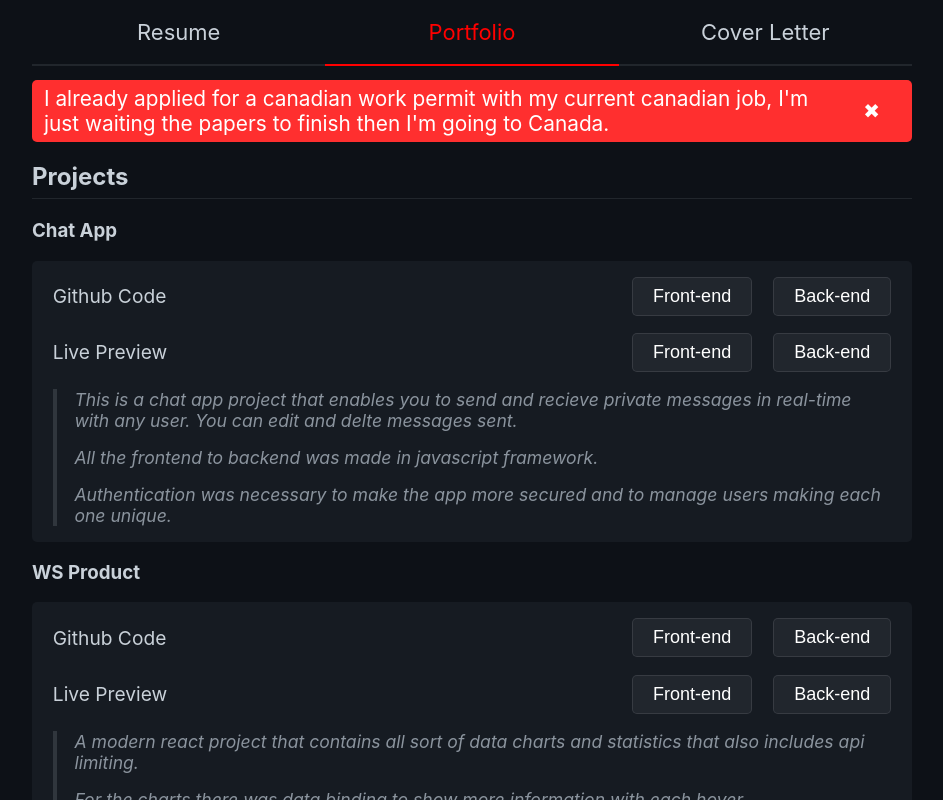
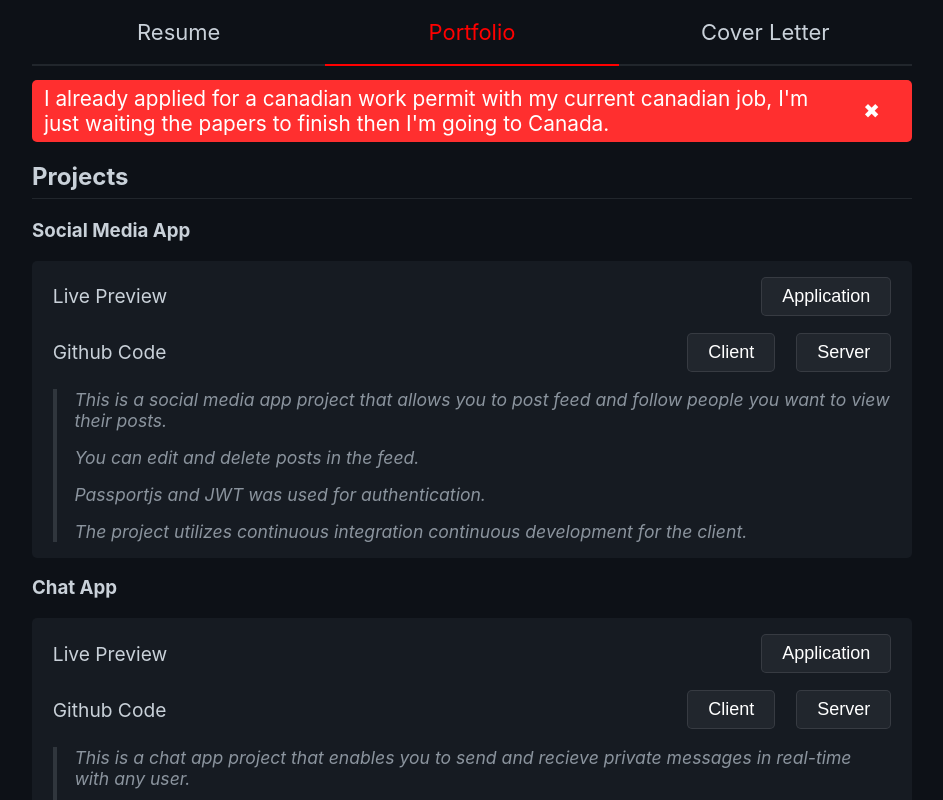
Before and after one commit to ahmadmarhaba/ahmadmarhaba.github.io, a React (Create React App) app: page / in a window 1280 px wide. Both pictures are taken after a click on the label "Portfolio". Shown: the top 800 px of the page, without its empty margins (168-1111 px from the left). Built offline with nearby package versions, Linux system fonts and the light colour scheme.

Commit message:
added new project

```diff
--- a/src/Component/Projects.js
+++ b/src/Component/Projects.js
@@ -7,27 +7,57 @@ function Projects() {
           <li><h2>Projects</h2></li>
           <li>
             <h3>
+              {`Social Media App`}
+            </h3>
+            <ul className='detailList'>
+              <li className='split'>
+                {`Live Preview`}
+                <div>
+                  <input type="button" value="Application" onClick={() =>previewFile("https://ahmadmarhaba.github.io/social-media-app-react/")}/>
+                </div>
+              </li>
+              <li className='split'>
+                {`Github Code`}
+                <div>
+                  <input type="button" value="Client" onClick={() =>previewFile("https://github.com/ahmadmarhaba/social-media-app-react")}/>
+                  <input type="button" value="Server" onClick={() =>previewFile("https://github.com/ahmadmarhaba/social-media-app-nodejs")}/>
+                </div>
+              </li>
+              <ul className='listPoints summary'>
+                <li><span>{`This is a social media app project that allows you to post feed and follow people you want to view their posts.`}</span></li>
+
+                <li><span>{`You can edit and delete posts in the feed.`}</span></li>
+
+                <li><span>{`Passportjs and JWT was used for authentication.`}</span></li>
+
+                <li><span>{`The project utilizes continuous integration continuous development for the client.`}</span> </li>
+              </ul>
+            </ul>
+          </li>
+          <li>
+            <h3>
               {`Chat App`}
             </h3>
             <ul className='detailList'>
               <li className='split'>
-                {`Github Code`}
+                {`Live Preview`}
                 <div>
-                  <input type="button" value="Front-end" onClick={() =>previewFile("https://github.com/ahmadmarhaba/chat-app-nextjs")}/>
-                  <input type="button" value="Back-end" onClick={() =>previewFile("https://github.com/ahmadmarhaba/chat-app-nodejs")}/>
+                  <input type="button" value="Application" onClick={() =>previewFile("https://chat-app-nextjs-ahmadmarhaba.vercel.app")}/>
                 </div>
               </li>
               <li className='split'>
-                {`Live Preview`}
+                {`Github Code`}
                 <div>
-                  <input type="button" value="Front-end" onClick={() =>previewFile("https://chat-app-nextjs-ahmadmarhaba.vercel.app")}/>
-                  <input type="button" value="Back-end" onClick={() =>previewFile("https://ahmadmarhaba-chat-app-nextjs.herokuapp.com/")}/>
+                  <input type="button" value="Client" onClick={() =>previewFile("https://github.com/ahmadmarhaba/chat-app-nextjs")}/>
+                  <input type="button" value="Server" onClick={() =>previewFile("https://github.com/ahmadmarhaba/chat-app-nodejs")}/>
                 </div>
               </li>
               <ul className='listPoints summary'>
-                <li><span>{`This is a chat app project that enables you to send and recieve private messages in real-time with any user. You can edit and delte messages sent.`}</span></li>
-                <li><span>{`All the frontend to backend was made in javascript framework.`}</span> </li>
-                <li><span>{` Authentication was necessary to make the app more secured and to manage users making each one unique.`}</span></li>
+                <li><span>{`This is a chat app project that enables you to send and recieve private messages in real-time with any user.`}</span></li>
+
+                <li><span>{`You can edit and delete messages sent.`}</span></li>
+
+                <li><span>{`Firebase Auth was used for authentication.`}</span></li>
               </ul>
             </ul>
           </li>
@@ -37,24 +67,27 @@ function Projects() {
             </h3>
             <ul className='detailList'>
               <li className='split'>
-                {`Github Code`}
+                {`Live Preview`}
                 <div>
-                  <input type="button" value="Front-end" onClick={() =>previewFile("https://github.com/ahmadmarhaba/ws-product-react")}/>
-                  <input type="button" value="Back-end" onClick={() =>previewFile("https://github.com/ahmadmarhaba/ws-product-nodejs")}/>
+                  <input type="button" value="Application" onClick={() =>previewFile("https://ahmadmarhaba.github.io/ws-product-react/")}/>
                 </div>
               </li>
               <li className='split'>
-                {`Live Preview`}
+                {`Github Code`}
                 <div>
-                  <input type="button" value="Front-end" onClick={() =>previewFile("https://ahmadmarhaba.github.io/ws-product-react/")}/>
-                  <input type="button" value="Back-end" onClick={() =>previewFile("https://ahmadmarhaba-ws-product-nodejs.herokuapp.com/")}/>
+                  <input type="button" value="Client" onClick={() =>previewFile("https://github.com/ahmadmarhaba/ws-product-react")}/>
+                  <input type="button" value="Server" onClick={() =>previewFile("https://github.com/ahmadmarhaba/ws-product-nodejs")}/>
                 </div>
               </li>
               <ul className='listPoints summary'>
                 <li><span>{`A modern react project that contains all sort of data charts and statistics that also includes api limiting. `}</span></li>
+
                 <li><span>{`For the charts there was data binding to show more information with each hover.`}</span></li>
+
                 <li><span>{`The table was to managing search input for easy access to information and highlighting the matching results.`}</span> </li>
-                <li><span>{`As for the Geo visulization was for solving clustering problem which makes overlapping locations in a small area join for easy view displaying the amount of clusters in specific location.`}</span> </li>
+
+                <li><span>{`Geo visulization was for solving clustering problem which makes overlapping locations in a small area join for easy view, displaying the amount of clusters in specific location.`}</span> </li>
+
                 <li><span>{`The project utilizes continuous integration continuous development for the server.`}</span> </li>
               </ul>
             </ul>
```
